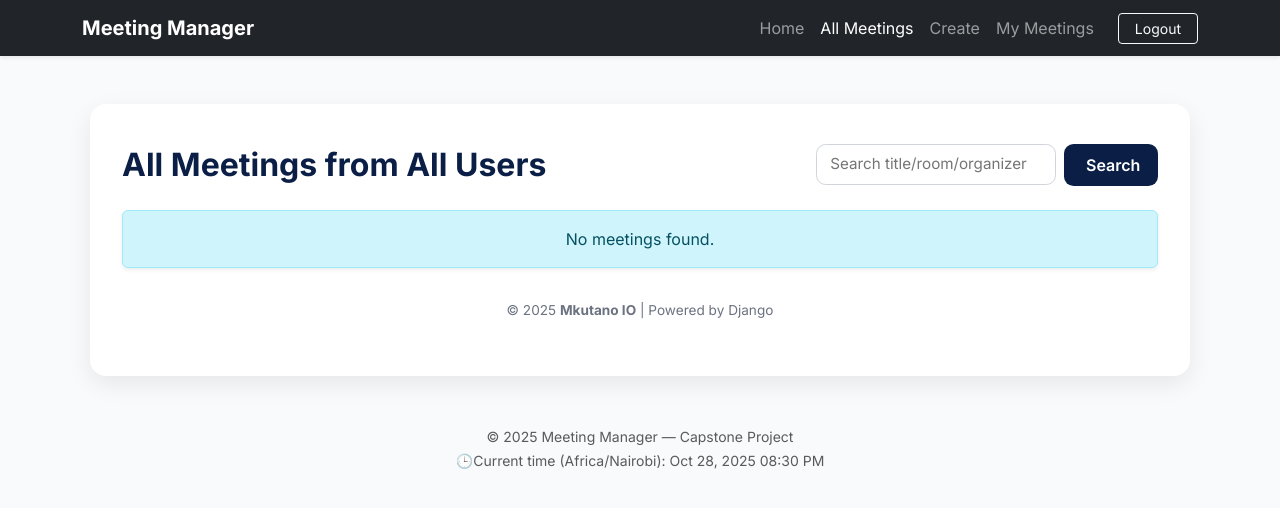
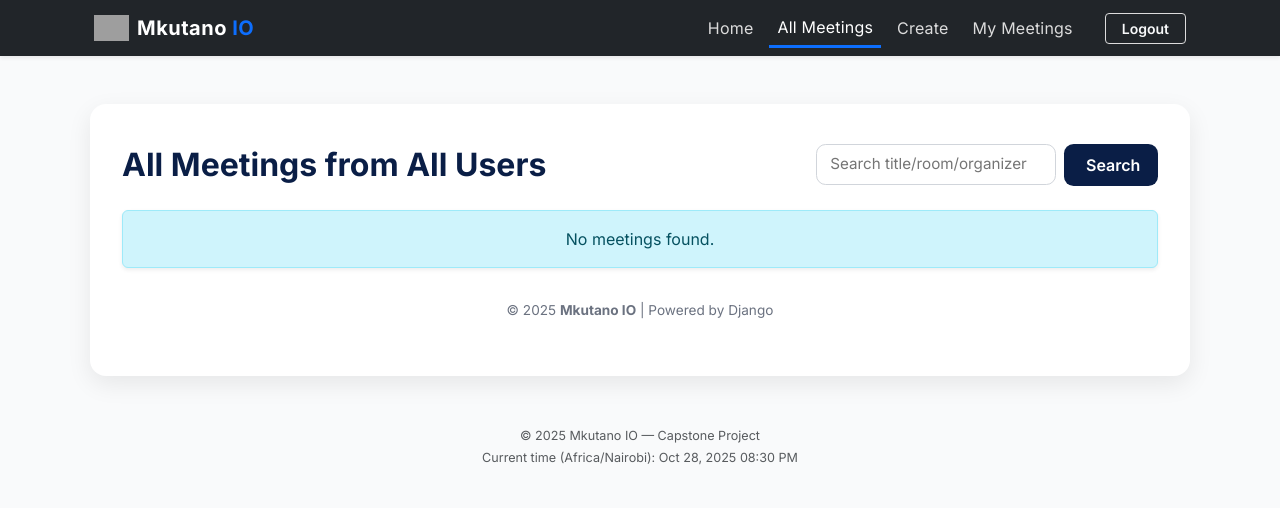
Before and after one commit to MukoyaKuya/meeting_manager, a Django app: page /all_meetings/ in a window 1280 px wide. Shown: the top 508 px of the page. Run offline with Django 5.2, Linux system fonts and the light colour scheme; the visitor is signed in with stand-in values (Sample User, id 1); data that the repository does not hold is empty; grey boxes are pictures that could not be loaded.

Commit message:
updated the NAV Bar in the base.html to make more appealing

```diff
--- a/meetings/templates/base.html
+++ b/meetings/templates/base.html
@@ -4,23 +4,82 @@
 <head>
   <meta charset="UTF-8">
   <meta name="viewport" content="width=device-width, initial-scale=1.0">
-    <title>Meeting Manager</title>
+  <title>Mkutano IO — Meeting Manager</title>
   <link href="https://cdn.jsdelivr.net/npm/bootstrap@5.3.3/dist/css/bootstrap.min.css" rel="stylesheet">
+  <style>
+    /* === GLOBAL === */
+    body {
+      background-color: #f8f9fb;
+      font-family: 'Inter', system-ui, sans-serif;
+    }
+
+    /* === NAVBAR === */
+    .navbar {
+      letter-spacing: 0.2px;
+    }
+
+    .navbar-brand span {
+      font-weight: 700;
+      letter-spacing: 0.5px;
+    }
+
+    .navbar-nav .nav-link {
+      color: #dcdcdc !important;
+      font-weight: 500;
+      padding: 6px 12px;
+      transition: all 0.2s ease-in-out;
+    }
+
+    .navbar-nav .nav-link:hover {
+      color: #ffffff !important;
+      text-decoration: none;
+    }
+
+    .navbar-nav .nav-link.active {
+      color: #ffffff !important;
+      border-bottom: 3px solid #0d6efd;
+    }
+
+    .btn-outline-light {
+      border-color: #dcdcdc;
+      color: #f8f9fa;
+      transition: 0.2s ease-in-out;
+    }
+
+    .btn-outline-light:hover {
+      background-color: #f8f9fa;
+      color: #0b1e4e;
+    }
+
+    /* === FOOTER === */
+    footer {
+      font-size: 0.9rem;
+    }
+  </style>
 </head>
+
 <body>
 {% timezone "Africa/Nairobi" %}
 
-    {% if request.resolver_match and request.resolver_match.url_name != 'login' and request.resolver_match.url_name != 'signup' %}
-    <nav class="navbar navbar-expand-lg navbar-dark bg-dark mb-4 shadow-sm">
-        <div class="container">
-            <a class="navbar-brand fw-bold" href="{% url 'home' %}">Meeting Manager</a>
-            <button class="navbar-toggler" type="button" data-bs-toggle="collapse" data-bs-target="#navbarNav">
+  <!-- NAVIGATION BAR (HIDDEN ON LOGIN & SIGNUP) -->
+  {% if request.resolver_match and request.resolver_match.url_name not in 'login signup' %}
+  <nav class="navbar navbar-expand-lg navbar-dark bg-dark shadow-sm sticky-top">
+    <div class="container px-4">
+      <!-- Brand -->
+      <a class="navbar-brand fw-bold d-flex align-items-center" href="{% url 'home' %}">
+        <img src="{% static 'images/mkutano_logo.png' %}" alt="Logo" width="35" class="me-2">
+        <span class="text-white">Mkutano <span class="text-primary">IO</span></span>
+      </a>
+
+      <!-- Toggler -->
+      <button class="navbar-toggler" type="button" data-bs-toggle="collapse" data-bs-target="#navbarNav"
+              aria-controls="navbarNav" aria-expanded="false" aria-label="Toggle navigation">
         <span class="navbar-toggler-icon"></span>
       </button>
 
-            <div class="collapse navbar-collapse" id="navbarNav">
-                <ul class="navbar-nav ms-auto align-items-center">
-
+      <!-- Navigation Links -->
+      <div class="collapse navbar-collapse justify-content-end" id="navbarNav">
+        <ul class="navbar-nav align-items-center gap-2">
           <li class="nav-item">
             <a class="nav-link {% if request.resolver_match.url_name == 'home' %}active{% endif %}"
                href="{% url 'home' %}">Home</a>
@@ -42,7 +101,7 @@
           <li class="nav-item ms-3">
             <form method="post" action="{% url 'logout' %}" class="d-inline">
               {% csrf_token %}
-                                <button type="submit" class="btn btn-outline-light btn-sm px-3">Logout</button>
+              <button type="submit" class="btn btn-outline-light btn-sm px-3 fw-semibold">Logout</button>
             </form>
           </li>
           {% else %}
@@ -61,6 +120,7 @@
   </nav>
   {% endif %}
 
+  <!-- ALERT MESSAGES -->
   {% if messages %}
   <div class="container mt-3">
     {% for message in messages %}
@@ -72,18 +132,21 @@
   </div>
   {% endif %}
 
+  <!-- MAIN CONTENT -->
   <main class="container mt-4 mb-5">
     {% block content %}{% endblock %}
   </main>
 
+  <!-- FOOTER -->
   <footer class="text-center text-muted mt-5 mb-3">
     <div>
-            <small>&copy; {{ now|date:"Y" }} Meeting Manager — Capstone Project</small><br>
-            <small>🕒Current time (Africa/Nairobi): {% now "M d, Y h:i A" %}</small>
+      <small>&copy; {{ now|date:"Y" }} Mkutano IO — Capstone Project</small><br>
+      <small>Current time (Africa/Nairobi): {% now "M d, Y h:i A" %}</small>
     </div>
   </footer>
 
 {% endtimezone %}
+
   <script src="https://cdn.jsdelivr.net/npm/bootstrap@5.3.3/dist/js/bootstrap.bundle.min.js"></script>
 </body>
 </html>
```
Lines whose indentation alone changed are shown as unchanged.
